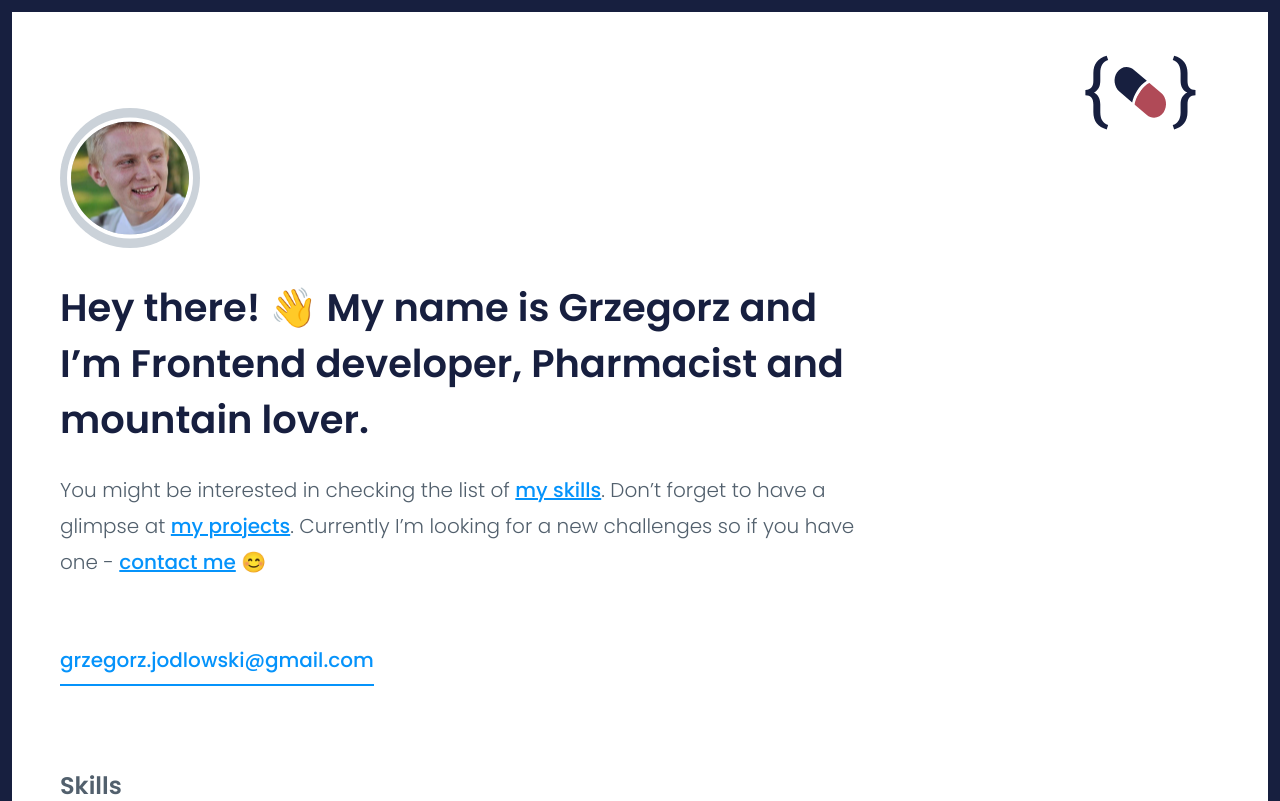
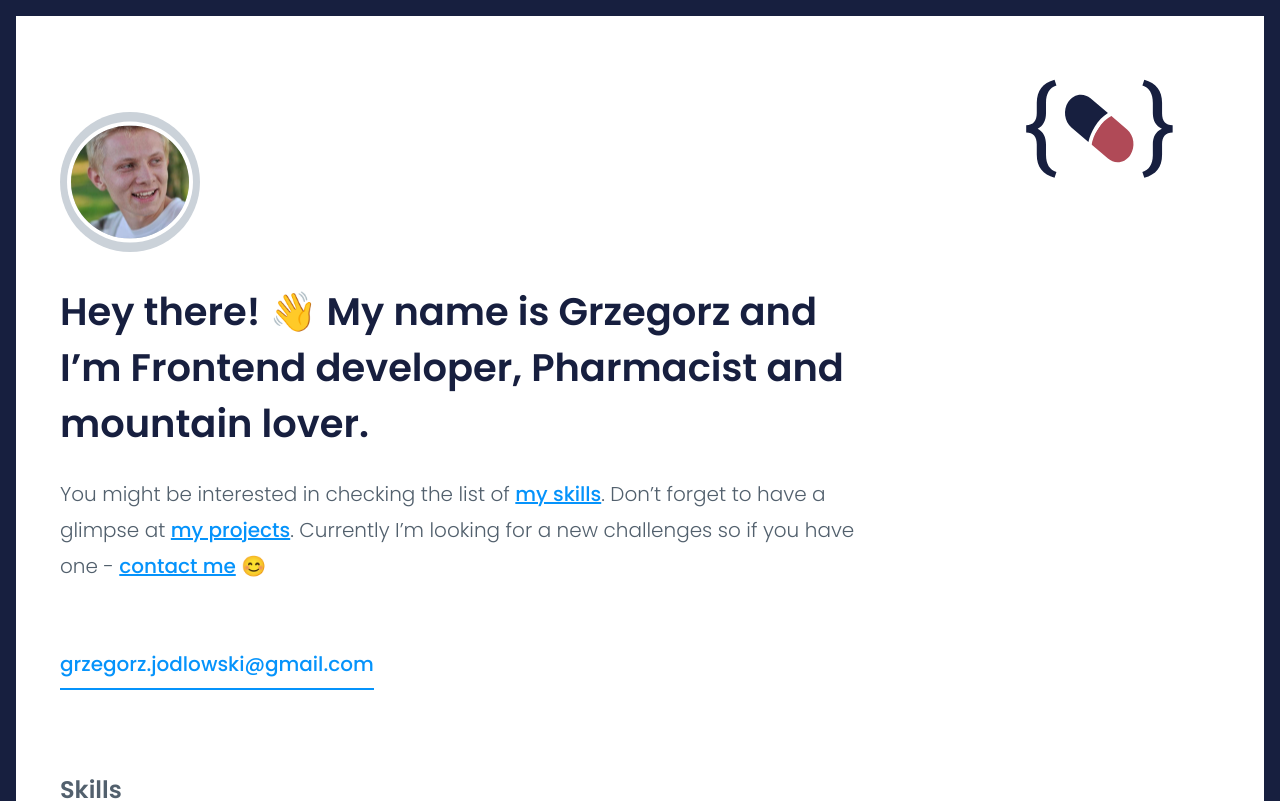
Before and after one commit to grzegorz-jodlowski/grzegorz-jodlowski.github.io, a React (Create React App) app: page / in a window 1280 px wide. Shown: the top 801 px of the page. Built offline with nearby package versions, Linux system fonts and the light colour scheme.

Commit message:
Update frame size, logo position and size

```diff
--- a/src/components/common/Logo/Logo.module.scss
+++ b/src/components/common/Logo/Logo.module.scss
@@ -1,5 +1,5 @@
 @import "../../../styles/settings.scss";
 
 .root {
-  height: 6rem;
+  height: 8rem;
 }
--- a/src/components/layout/MainLayout/MainLayout.module.scss
+++ b/src/components/layout/MainLayout/MainLayout.module.scss
@@ -2,7 +2,7 @@
 
 .root {
   padding-top: 6rem;
-  min-height: calc(100vh - 1.5rem);
+  min-height: calc(100vh - 2rem);
   display: flex;
   flex-direction: column;
 }
--- a/src/components/views/Homepage/Homepage.module.scss
+++ b/src/components/views/Homepage/Homepage.module.scss
@@ -7,6 +7,6 @@
 
 .logo {
   position: absolute;
-  top: -4rem;
-  right: 4rem;
+  top: -3rem;
+  right: 5rem;
 }
--- a/src/styles/global.scss
+++ b/src/styles/global.scss
@@ -19,9 +19,9 @@ body {
   background: $color-background;
   font-family: $font-text;
   min-height: 100vh;
-  padding: 0.75rem;
+  padding: 1rem;
   background-clip: content-box;
-  box-shadow: inset 0 0 0 0.75rem $color-frame;
+  box-shadow: inset 0 0 0 1rem $color-frame;
 }
 
 a,
```
